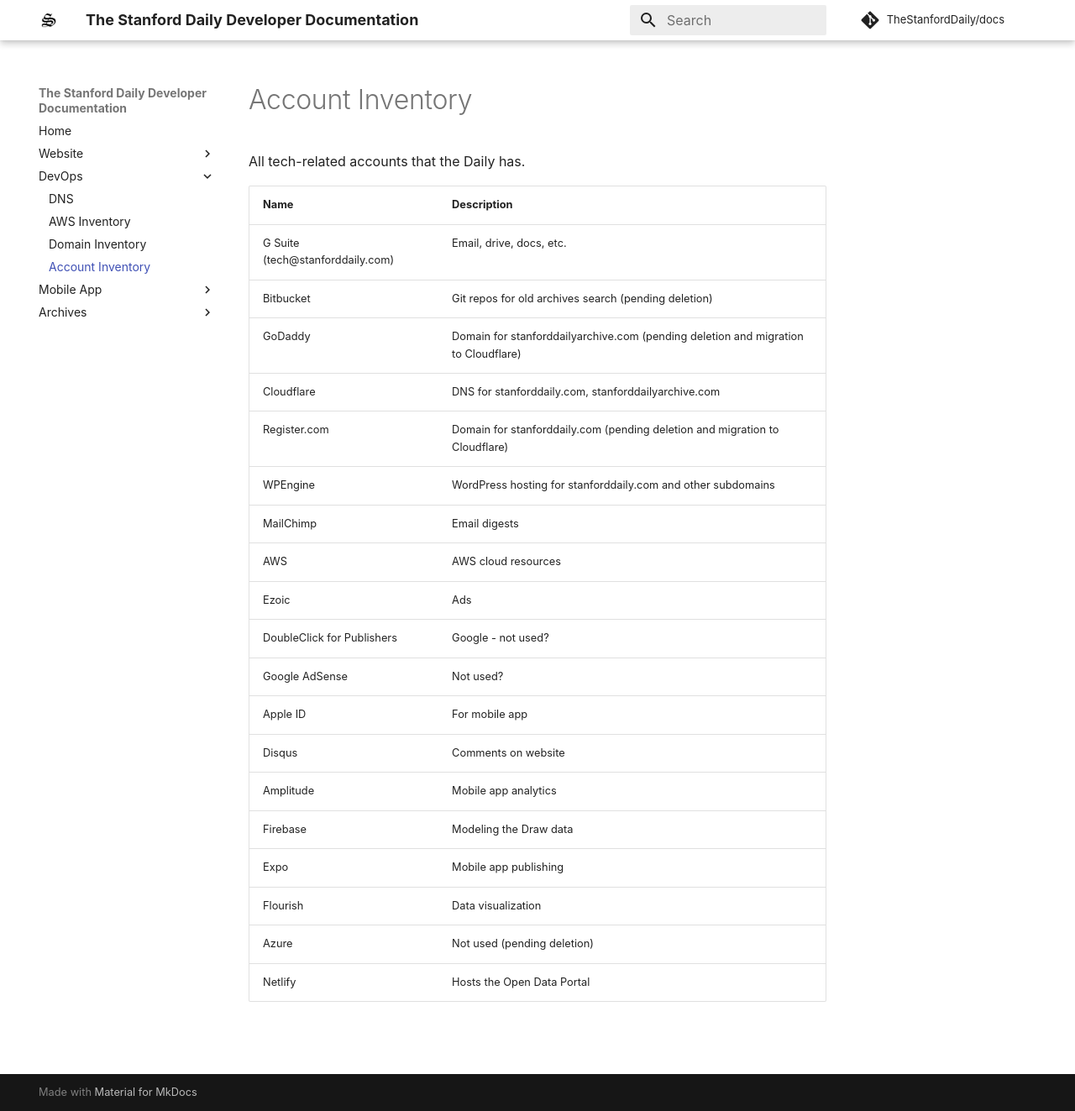
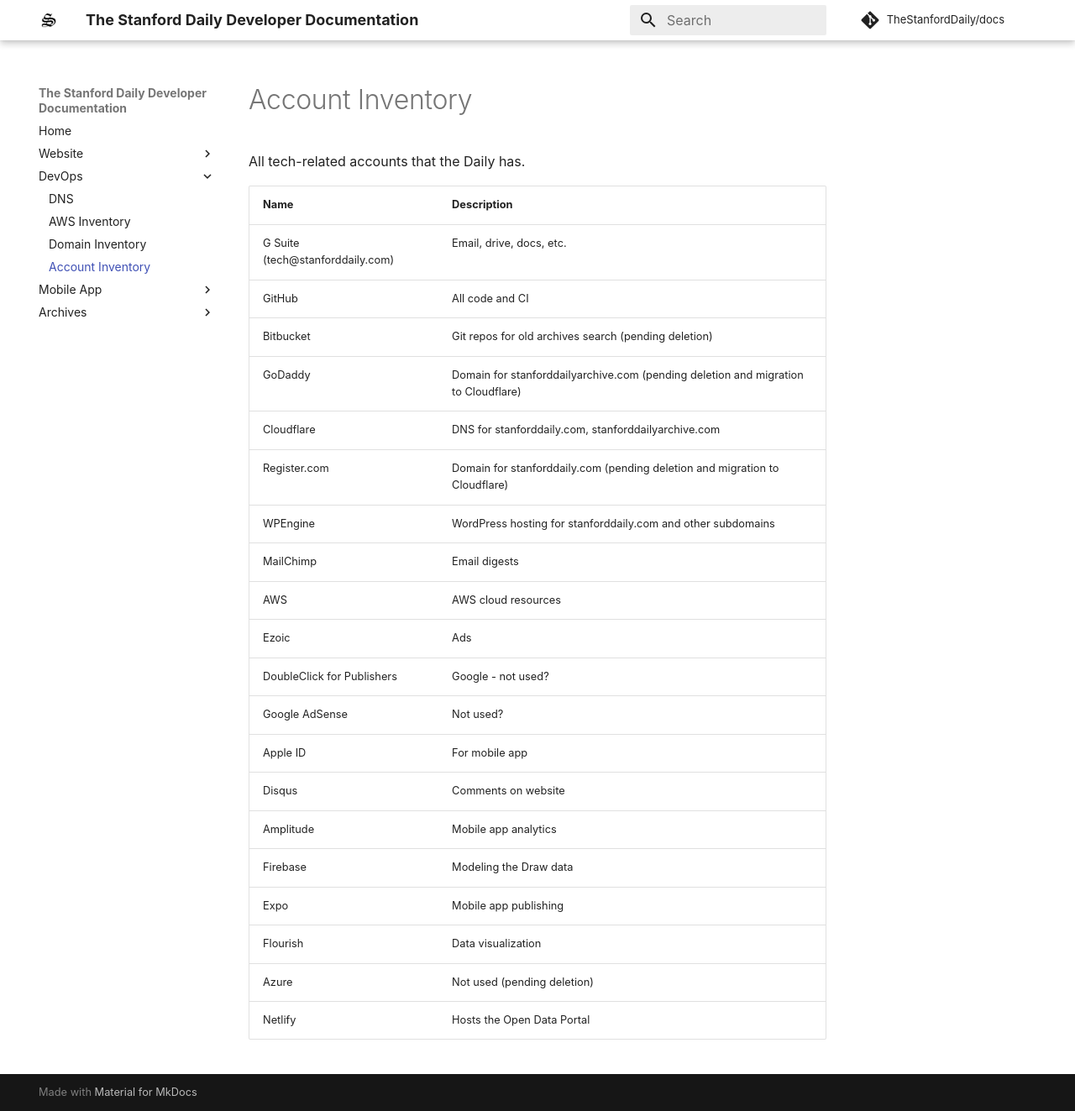
Before and after one commit to TheStanfordDaily/docs, an MkDocs documentation site: the page built from docs/devops/account-inventory.md, in a window 1280 px wide and 1323 px high. Shown: the whole window at 84% size. Built offline with MkDocs 1.6.1 and Material for MkDocs 9.7.7, drawn with Linux system fonts in a browser that asks for light colours; some web fonts are replaced; comment, search, counter and statistics services are not loaded.

Commit message:
add github

```diff
--- a/docs/devops/account-inventory.md
+++ b/docs/devops/account-inventory.md
@@ -3,6 +3,7 @@
 | Name      | Description |
 | ----------- | ----------- |
 | G Suite (tech@stanforddaily.com) | Email, drive, docs, etc. |
+| GitHub | All code and CI |
 | Bitbucket | Git repos for old archives search (pending deletion) |
 | GoDaddy | Domain for stanforddailyarchive.com (pending deletion and migration to Cloudflare) |
 | Cloudflare | DNS for stanforddaily.com, stanforddailyarchive.com |
```
